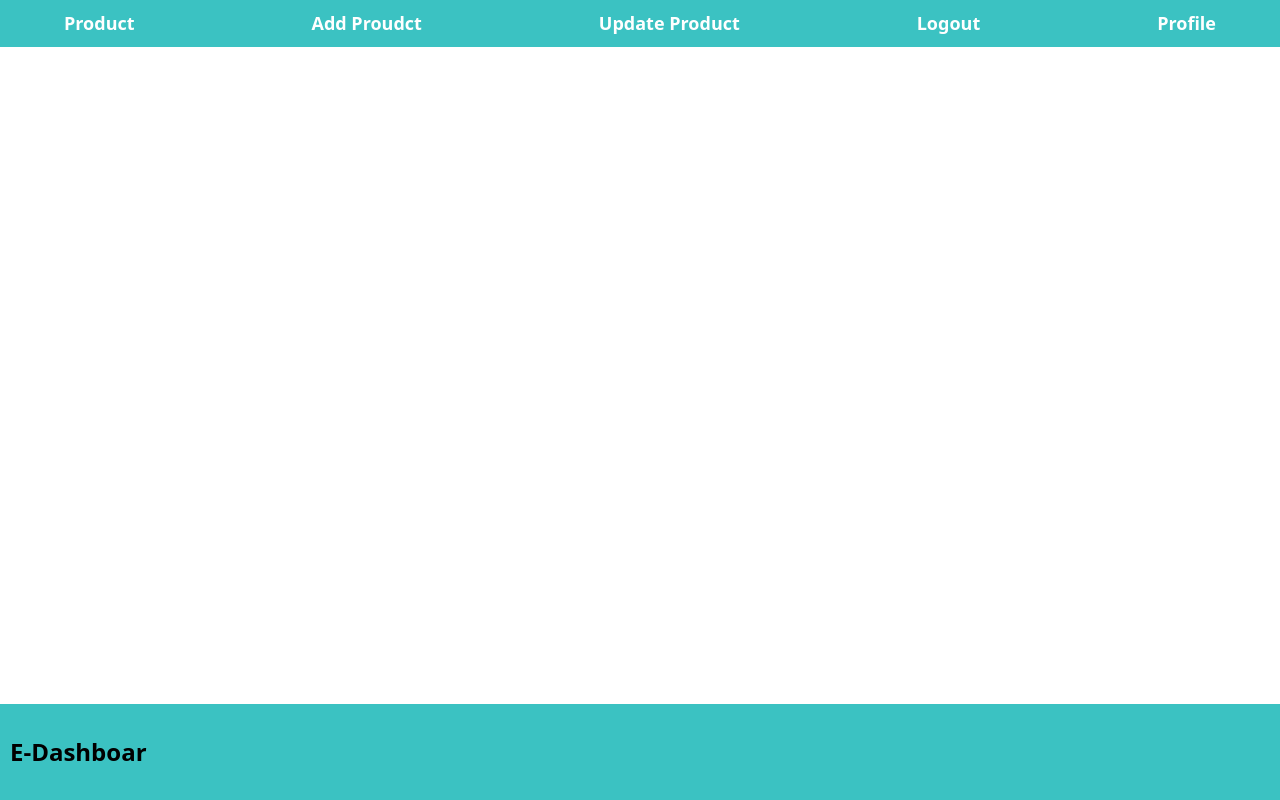
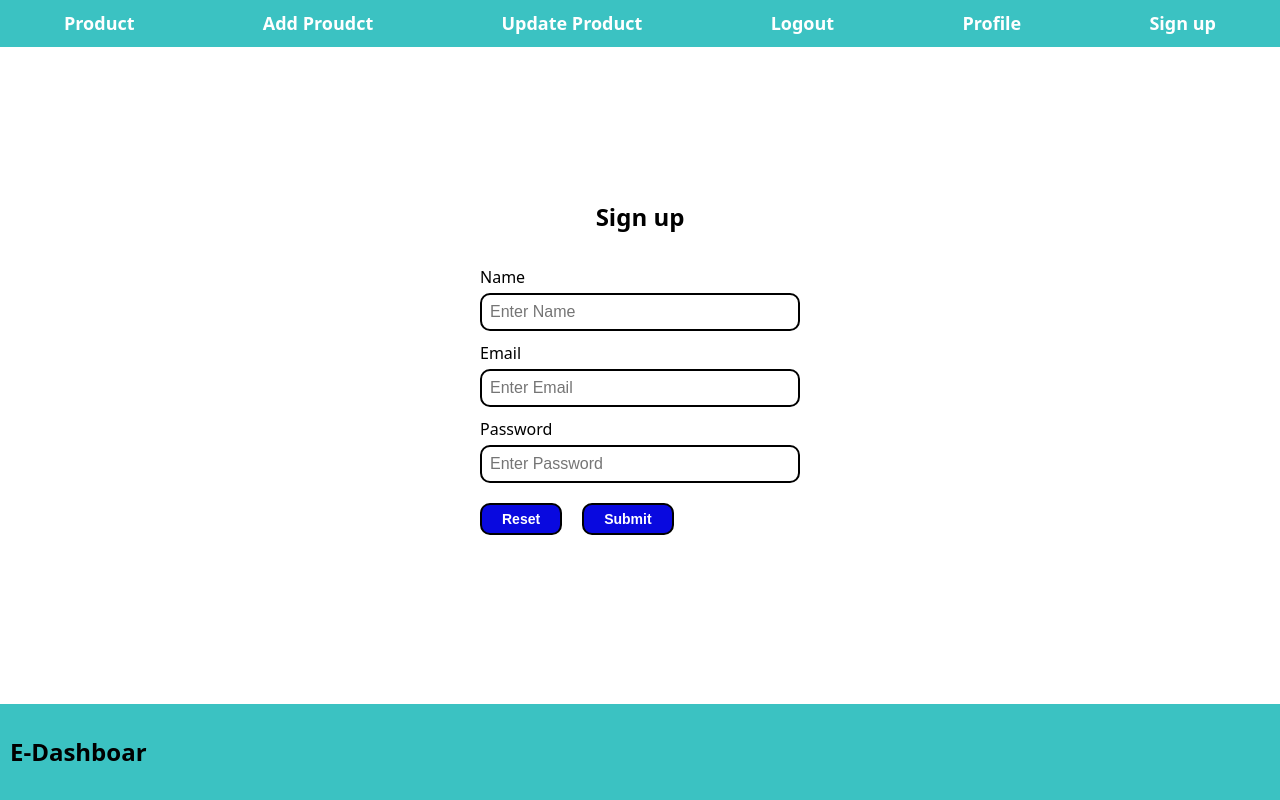
Before and after one commit to Anjali4402/e-dashboard, a React (Vite) app in the folder frontend/: page /sign-up in a window 1280 px wide. Built offline with nearby package versions, Linux system fonts and the light colour scheme.

Commit message:
Create Sign up page ui

```diff
--- a/frontend/src/App.css
+++ b/frontend/src/App.css
@@ -48,3 +48,54 @@ ul li{
     background-color: rgb(59, 194, 194);
     margin: auto;
 }
+
+
+/* sign up page ui */
+
+.signup-box {
+  width: 100%;
+  height: 80vh;
+  display: flex;
+  flex-direction: column;
+  justify-content: center;
+  align-items: center;
+  /* gap: 40px; */
+};
+
+.signup-box h2{
+  /* background-color: yellow; */
+}
+
+
+
+.signup-box .formData-div {
+  margin-top: 10px;
+  display: flex;
+  flex-direction: column;
+  gap: 4px;
+}
+
+.signup-box .formData-div  input{
+  width: 300px;
+  padding: 8px;
+  font-size: 16px;
+  border-radius: 10px;
+  border : 2px solid black,
+}
+
+.signup-box .button-div {
+  margin: 20px auto;
+  display: flex;
+  gap: 20px;
+}
+
+.signup-box .button-div button {
+  background-color: rgb(9, 9, 223);
+  color: white;
+  font-size: 14px;
+  font-weight: 600;
+  padding: 6px 20px ;
+  border: 2px solid black;
+  border-radius: 10px;
+  cursor: pointer;
+}
--- a/frontend/src/App.jsx
+++ b/frontend/src/App.jsx
@@ -3,6 +3,7 @@ import { BrowserRouter, Route, Routes } from 'react-router-dom'
 import './App.css'
 import Nav from './Nav'
 import Footer from './Footer'
+import SignUp from './components/SignUp'
 
 function App() {
 
@@ -16,6 +17,7 @@ function App() {
         <Route path='/update' element={<h1>Update the Proudct</h1>} />
         <Route path='/logout' element={<h1>Logout the user</h1>} />
         <Route path='/profile' element={<h1>This is my Profile Page</h1>} />
+        <Route path='/sign-up' element={<SignUp />} />
       </Routes>
 
       <Footer />
--- a/frontend/src/Nav.jsx
+++ b/frontend/src/Nav.jsx
@@ -20,6 +20,9 @@ const Nav = () => {
         <li>
           <Link to='/profile' >Profile</Link>
         </li>
+         <li>
+          <Link to='/sign-up' >Sign up</Link>
+        </li>
       </ul>
 
     </div>
--- /dev/null
+++ b/frontend/src/components/SignUp.jsx
@@ -0,0 +1,92 @@
+import React, { useState } from 'react'
+
+const SignUp = () => {
+
+    const [name , setName] = useState('');
+    const [email, setEmail] = useState('');
+    const [password, setPassword] = useState('');
+
+
+    const handleSubmit = (event) => {
+        event.preventDefault();
+        console.log('submitted details', name, email, password)
+    }
+
+    const clearData = ()=>{
+        setName('');
+        setEmail("");
+        setPassword("");
+    }
+
+  return (
+    <div className='signup-box'>
+
+        <h2 >Sign up </h2>
+        <form onSubmit={handleSubmit}>
+
+            <div className='formData-div' >
+                <label htmlFor="name">Name</label>
+                <input type="text"
+                id='name'
+                value={name}
+                onChange={(event) => setName(event.target.value)}
+                name = 'name'
+                placeholder='Enter Name'
+                required
+                />
+            </div>
+
+
+            <div className='formData-div' >
+                <label htmlFor="email">Email</label>
+                <input type='email'
+                id='email'
+                value={email}
+                onChange={(event)=>{setEmail(event.target.value)}}
+                required
+                placeholder='Enter Email'
+                />
+            </div>
+
+
+            <div className='formData-div' >
+                <label htmlFor="password">Password</label>
+                <input type='password'
+                id='password'
+                value={password}
+                onChange={(event)=> {setPassword(event.target.value)}}
+                required
+                placeholder='Enter Password'
+                />
+            </div>
+
+            <div className='button-div' >
+                <button
+                type='button'
+                onClick={clearData}
+                >
+                    Reset
+                </button>
+
+                <button
+                type='submit'
+                >
+                    Submit
+                </button>
+
+            </div>
+
+
+
+
+
+
+        </form>
+
+
+
+    </div>
+  )
+}
+
+export default SignUp
```
